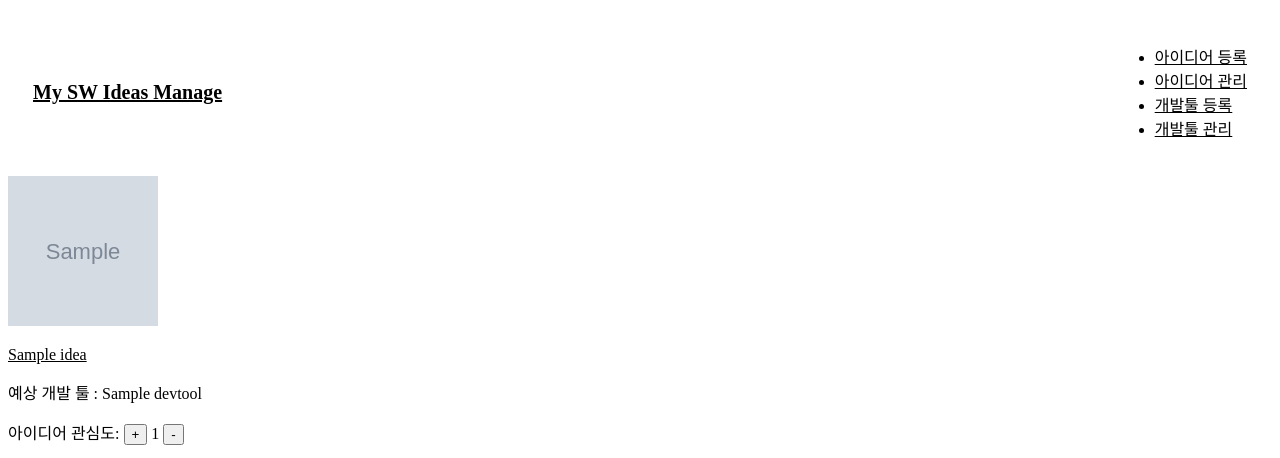
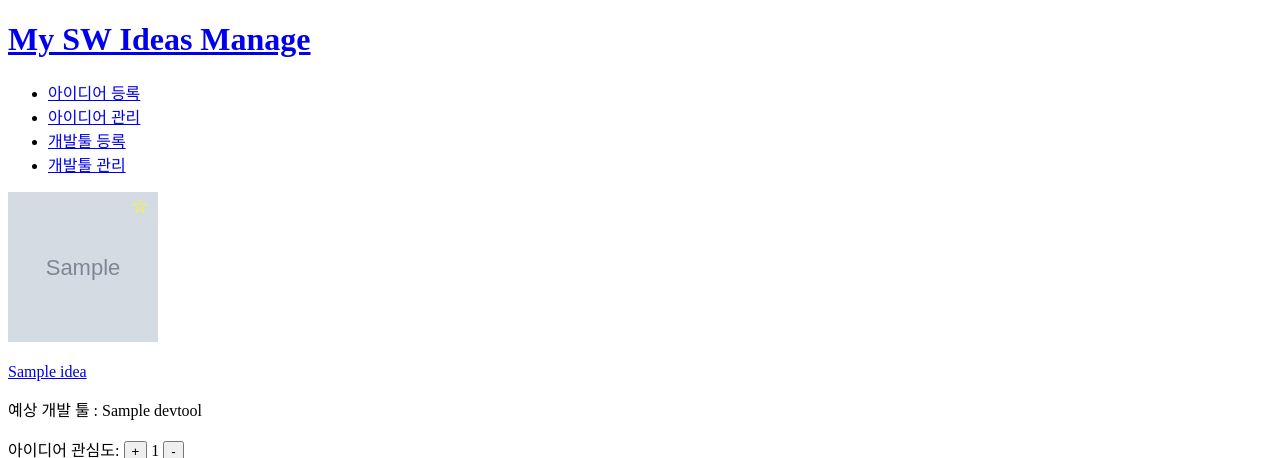
Before and after one commit to Pirogramming-19/LeeHyeonJi, a Django app: page / in a window 1280 px wide. Shown: the top 458 px of the page. Run offline with Django 4.2, Linux system fonts and the light colour scheme; tables that the repository leaves empty hold one stand-in row (values such as "Sample post"); grey boxes marked "Sample" are stand-in pictures.

Commit message:
찜하기 기능 추가

```diff
--- /dev/null
+++ b/SWIDEA_SITE/myApp/static/css/style.css
@@ -0,0 +1,9 @@
+.star {
+    position: relative;
+    right: 30px;
+    bottom: 130px;
+    color: yellow;
+}
+.star:hover {
+    cursor: pointer;
+}
--- a/SWIDEA_SITE/myApp/static/js/app.js
+++ b/SWIDEA_SITE/myApp/static/js/app.js
@@ -17,3 +17,19 @@ function decrease(num) {
         Http.send();
     }
 }
+
+function star(num) {
+    const star = document.querySelector('.star' + num);
+    if (star.innerText == '☆') {
+        star.innerText = '★';
+        url = 'http://127.0.0.1:8000/idea/staron/' + num + '/';
+    }
+    else if (star.innerText == '★') {
+        star.innerText = '☆';
+        url = 'http://127.0.0.1:8000/idea/staroff/' + num + '/';
+    }
+
+    const Http = new XMLHttpRequest();
+    Http.open('GET', url);
+    Http.send();
+}
--- a/SWIDEA_SITE/myApp/templates/myApp/main.html
+++ b/SWIDEA_SITE/myApp/templates/myApp/main.html
@@ -4,6 +4,7 @@
     {% for idea in ideas %}
         <div>
             <img src="{{ idea.image.url }}" width="150" height="150">
+            <span class="star star{{ idea.id }}" id="{{ idea.id }}" onclick="star(this.id)">☆</span>
             <p><a href="/idea/{{ idea.id }}">{{ idea.title }}</a></p>
             <p>예상 개발 툴 : {{ idea.devtool }}</p>
             <p>
--- a/SWIDEA_SITE/myApp/urls.py
+++ b/SWIDEA_SITE/myApp/urls.py
@@ -4,6 +4,7 @@ from .views import *
 urlpatterns = [
     path('', main, name="main"),
     path('idea/<int:pk>/<str:incdec>/', main_interest, name="main_interest"),
+    path('idea/<str:onoff>/<int:pk>/', main_starred, name="main_starred"),
     path('idea/<int:pk>/', search_idea, name="search_idea"),
     path('idea/create/', create_idea, name="create_idea"),
     path('idea/<int:pk>/update/', update_idea, name="update_idea"),
--- a/SWIDEA_SITE/myApp/views.py
+++ b/SWIDEA_SITE/myApp/views.py
@@ -1,5 +1,5 @@
 from django.shortcuts import render, redirect
-from .models import Idea, Devtool
+from .models import Idea, Devtool, IdeaStar
 from .forms import IdeaForm, DevtoolForm
 
 def main(request):
@@ -13,6 +13,16 @@ def main_interest(request, pk, incdec):
     elif incdec == 'dec':
         idea.interest -= 1
     idea.save()
+    return redirect('/')
+
+def main_starred(request, onoff, pk):
+    if onoff == 'staron':
+        idea = Idea.objects.get(id = pk)
+        IdeaStar.objects.create(idea = idea)
+    elif onoff == 'staroff':
+        idea = Idea.objects.get(id = pk)
+        ideaStar = IdeaStar.objects.filter(idea = idea)
+        ideaStar.delete()
     return redirect('/')
 
 def search_idea(request, pk):
```
